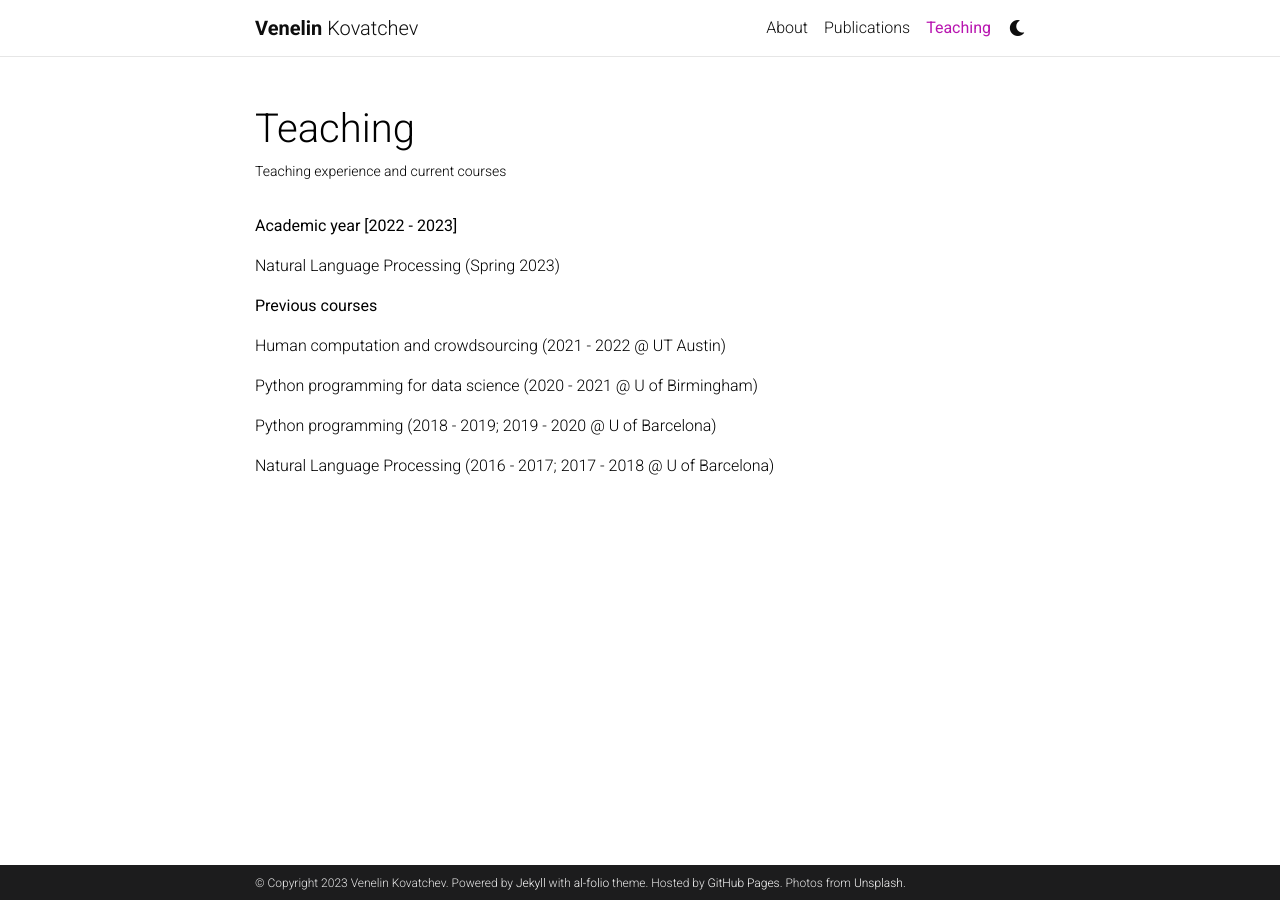
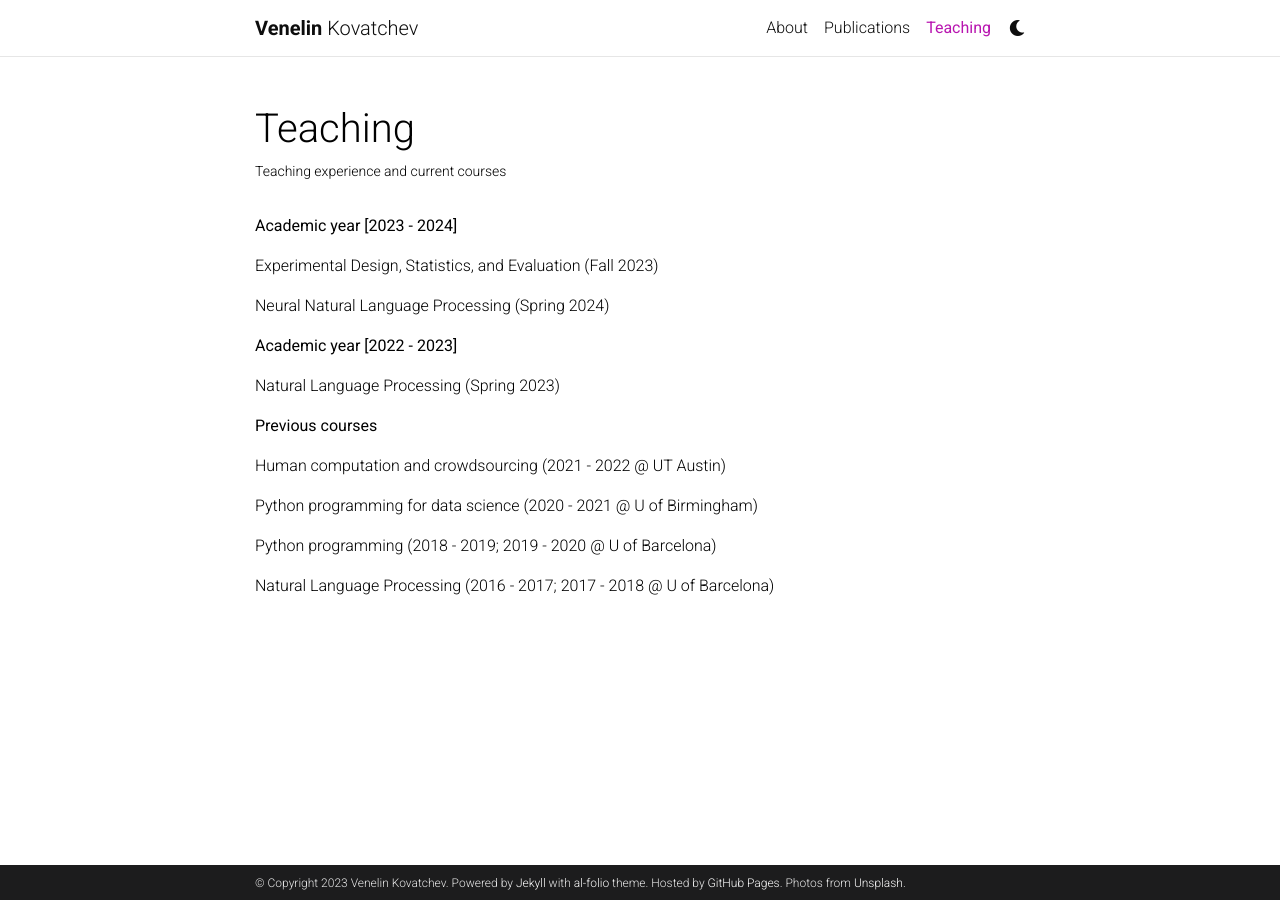
Before and after one commit to venelink/venelink.github.io, a Jekyll site: the page built from _pages/teaching.md, in a window 1280 px wide. Built offline with Jekyll 4.4.1, drawn with Linux system fonts in a browser that asks for light colours; comment, search, counter and statistics services are not loaded; a style sheet for code colours, icons or effects is not loaded.

Commit message:
Update teaching.md

```diff
--- a/_pages/teaching.md
+++ b/_pages/teaching.md
@@ -6,6 +6,12 @@ description: Teaching experience and current courses
 nav: true
 nav_order: 5
 ---
+
+<b> Academic year [2023 - 2024] </b>
+
+Experimental Design, Statistics, and Evaluation (Fall 2023)
+
+Neural Natural Language Processing (Spring 2024)
 
 <b> Academic year [2022 - 2023] </b>
 
```
